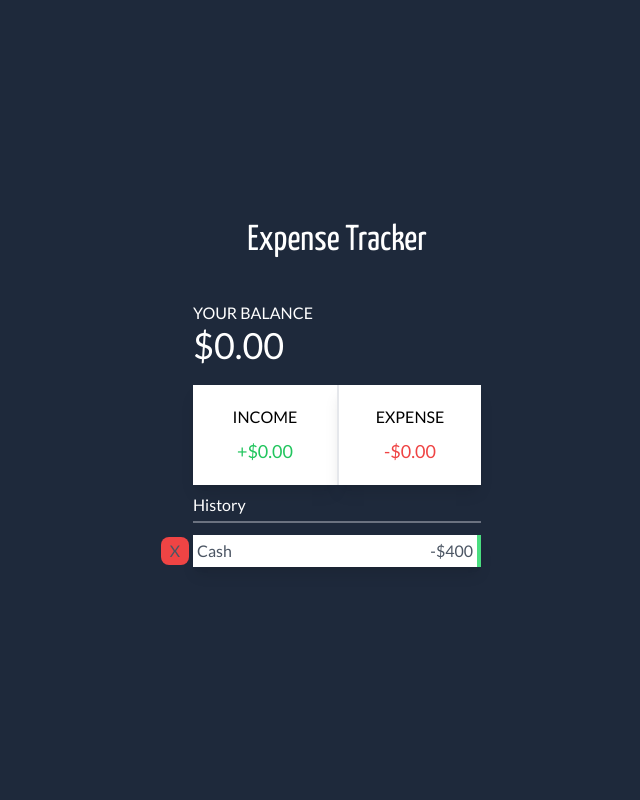
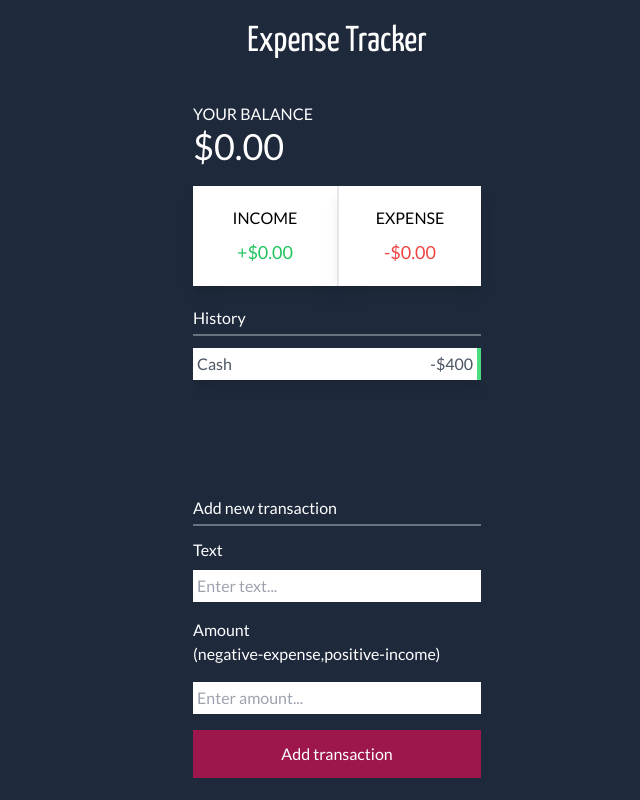
Before and after one commit to SalimiDev/expense-trackerApp, a React (Create React App) app: page / in a window 1280 px wide. Shown: the whole page, without its empty margins (303-943 px from the left). Built offline with nearby package versions, Linux system fonts and the light colour scheme.

Commit message:
feat:added AddTransaction component's UI and added scroll functinality styles to history part

```diff
--- a/package.json
+++ b/package.json
@@ -38,6 +38,7 @@
   "devDependencies": {
     "autoprefixer": "^10.4.4",
     "postcss": "^8.4.12",
+    "tailwind-scrollbar": "^1.3.1",
     "tailwindcss": "^3.0.23"
   }
 }
--- a/src/App.js
+++ b/src/App.js
@@ -2,15 +2,17 @@ import Header from './components/Header';
 import Balance from './components/Balance';
 import IncomeExpenses from './components/IncomeExpenses';
 import TransactionList from './components/TransactionList';
+import AddTransaction from './components/AddTransaction';
 
 function App() {
     return (
-        <div className='w-screen h-screen flex flex-col justify-center items-center font-Lato bg-slate-800'>
+        <div className='w-screen min-h-screen flex flex-col justify-center items-center font-Lato bg-slate-800'>
             <Header />
             <div className='w-72 h-fit '>
                 <Balance />
                 <IncomeExpenses />
                 <TransactionList />
+                <AddTransaction />
             </div>
         </div>
     );
--- /dev/null
+++ b/src/components/AddTransaction.js
@@ -0,0 +1,27 @@
+import React from 'react';
+
+const AddTransaction = () => {
+    return (
+        <>
+            <h3 className='mt-5 mb-3 text-white font-medium pb-1 border-b-2 border-gray-500 font-Lato'>Add new transaction</h3>
+            <form className='text-white h-fit font-Lato'>
+                <div className='h-16 justify-between flex flex-col '>
+                    <label htmlFor='text'>Text</label>
+                    <input className='text-black p-1' type='text' placeholder='Enter text...' />
+                </div>
+
+                <div className='h-24 justify-between flex flex-col mt-4 '>
+                    <label htmlFor='amount'>
+                        Amount
+                        <br />
+                        (negative-expense,positive-income)
+                    </label>
+                    <input className='text-black p-1' type='number' placeholder='Enter amount...' />
+                </div>
+                <button className='w-full bg-pink-800 p-3 flex justify-center items-center mt-4'>Add transaction</button>
+            </form>
+        </>
+    );
+};
+
+export default AddTransaction;
--- a/src/components/TransactionList.js
+++ b/src/components/TransactionList.js
@@ -3,12 +3,12 @@ import React from 'react';
 const TransactionList = () => {
     return (
         <>
-            <h3 className='mt-2 text-white font-medium pb-1 border-b-2 border-gray-500'>History</h3>
-            <ul className='my-3'>
+            <h3 className='mt-5 mb-3 text-white font-medium pb-1 border-b-2 border-gray-500'>History</h3>
+            <ul className='h-32 my-3 overflow-y-auto '>
                 <li className=' w-full bg-white mb-3 p-1 relative flex flex-row justify-between items-center text-gray-600 border-r-4 border-green-400 shadow-lg'>
                     Cash <span className=' '>-$400</span>
-                    <button className='absolute bg-red-500 cursor-pointer w-7 h-7  rounded-lg left-0 -translate-x-8 '>
-                       X
+                    <button className='absolute bg-red-500 cursor-pointer w-full h-8  left-0 opacity-0 hover:opacity-60'>
+                        X
                     </button>
                 </li>
             </ul>
--- a/tailwind.config.js
+++ b/tailwind.config.js
@@ -8,5 +8,5 @@ module.exports = {
             },
         },
     },
-    plugins: [],
+    plugins: [require('tailwind-scrollbar')],
 };
```
Also changed, not shown: 1 other file (tests, documents, lock files or other folders).
